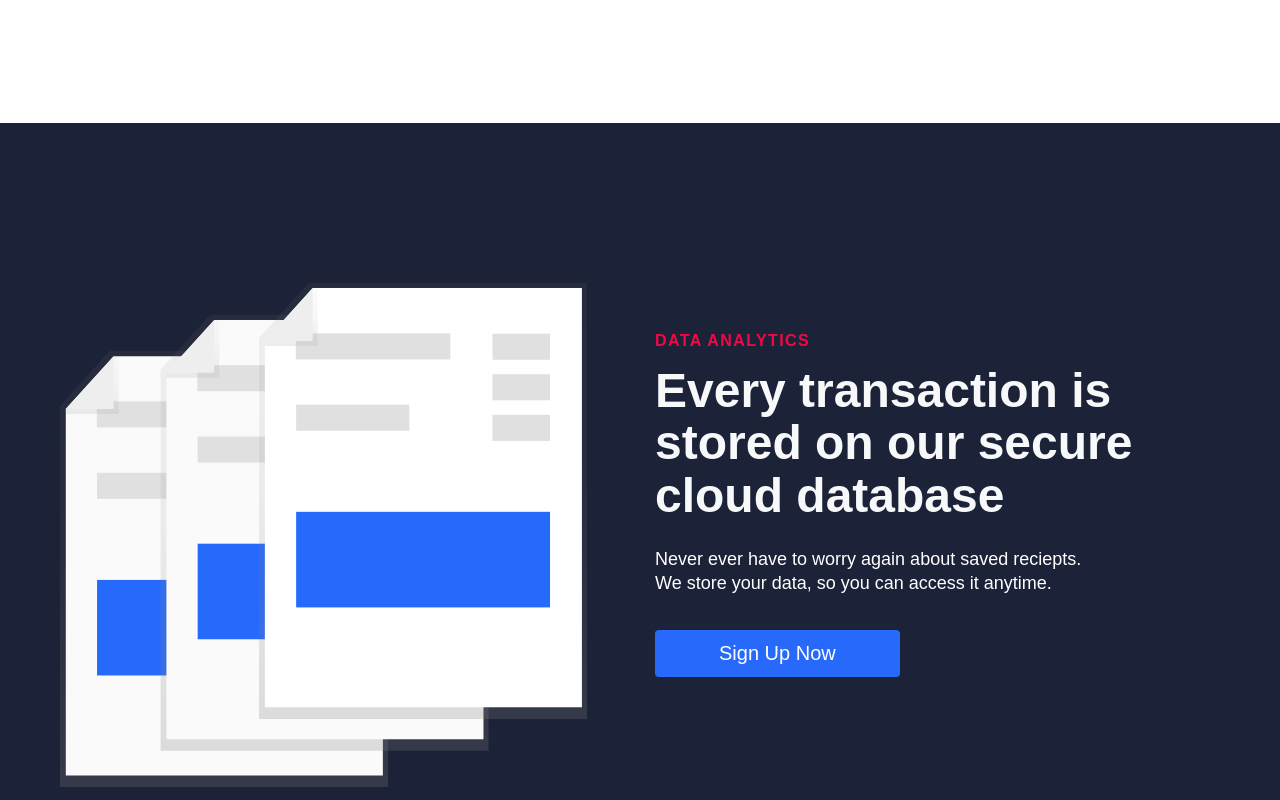
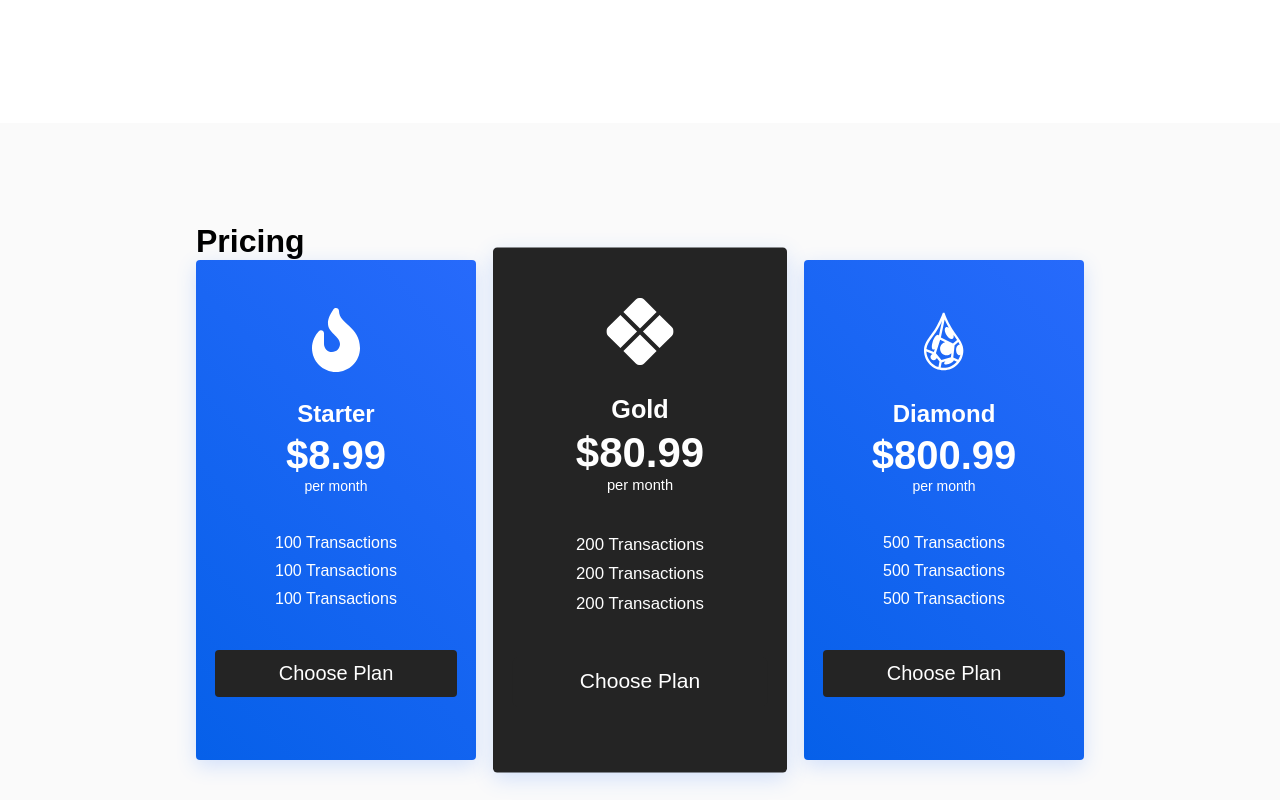
Before and after one commit to UseTheHill/blacksmith_portfolio, a React (Create React App) app: page / in a window 1280 px wide. Shown: the part 2380-3180 px from the top of the page. Built offline with nearby package versions, Linux system fonts and the light colour scheme.

Commit message:
added pricing

```diff
--- /dev/null
+++ b/src/components/Pricing.css
@@ -0,0 +1,122 @@
+.pricing__section {
+  padding: 100px 0 160px;
+  display: flex;
+  flex-direction: column;
+  justify-content: center;
+  background: #fafafa;
+}
+
+.pricing__container-card {
+  background: linear-gradient(45deg, #0660e9 0%, #276afb 100%);
+  box-shadow: 0 6px 20px rgba(56, 125, 255, 0.2);
+  width: 280px;
+  height: 500px;
+  text-decoration: none;
+  border-radius: 4px;
+}
+
+.pricing__container-card:nth-child(2) {
+  transform: scale(1.05);
+  background: #242424;
+}
+
+.pricing__container-card:hover {
+  transform: scale(1.06);
+  transition: all 0.3s ease-out;
+  color: #1c2237;
+}
+
+.pricing__container-card:nth-child(2) {
+  margin: 0 24px;
+}
+
+.pricing__container {
+  display: flex;
+  justify-content: center;
+  align-items: center;
+}
+
+.pricing__wrapper {
+  display: flex;
+  flex-direction: column;
+  align-items: start;
+  margin: 0 auto;
+}
+
+.pricing__heading {
+  color: #1c2237;
+  margin-bottom: 24px;
+}
+
+.pricing__container-cardInfo {
+  display: flex;
+  flex-direction: column;
+  height: 500px;
+  padding: 24px;
+  align-items: center;
+  color: #fff;
+}
+
+.pricing__container-cardInfo h3 {
+  margin-bottom: 5px;
+  font-size: 24px;
+}
+
+.pricing__container-cardInfo h4 {
+  font-size: 40px;
+}
+
+.pricing__container-cardInfo p {
+  font-size: 14px;
+  margin-bottom: 24px;
+}
+
+.pricing__container-features {
+  margin: 16px 0 32px;
+  list-style: none;
+}
+
+.pricing__container-features li {
+  margin-bottom: 10px;
+}
+
+.pricing__container-features {
+  display: flex;
+  flex-direction: column;
+  align-items: center;
+}
+
+.icon {
+  margin: 24px 0;
+}
+
+@media screen and (max-width: 960px) {
+  .pricing__container {
+    display: flex;
+    flex-direction: column;
+    justify-content: center;
+    align-items: center;
+    width: 100%;
+  }
+
+  .pricing__container-card {
+    width: 90%;
+  }
+
+  .pricing__wrapper {
+    margin: 0 30px;
+    display: flex;
+    flex-direction: column;
+    align-items: center;
+  }
+
+  .pricing__container-card:nth-child(2) {
+    transform: scale(1);
+    background: #242424;
+    margin: 24px;
+  }
+
+  .pricing__container-card:hover {
+    transform: none;
+  }
+}
--- /dev/null
+++ b/src/components/Pricing.js
@@ -0,0 +1,80 @@
+import React from "react";
+import "./Pricing.css";
+import { Link } from "react-router-dom";
+import { FaFire } from "react-icons/fa";
+import { Button } from "./Button";
+import { BsXDiamondFill } from "react-icons/bs";
+import { GiCrystalize } from "react-icons/gi";
+import { IconContext } from "react-icons/lib";
+
+function Pricing() {
+  return (
+    <IconContext.Provider value={{ color: "#fff", size: "64" }}>
+      <div>
+        <div className="pricing__section">
+          <div className="pricing__wrapper">
+            <h1 className="pricing__header">Pricing</h1>
+            <div className="pricing__container">
+              <Link to="/sign-up" className="pricing__container-card">
+                <div className="pricing__container-cardInfo">
+                  <div className="icon">
+                    <FaFire />
+                  </div>
+                  <h3>Starter</h3>
+                  <h4>$8.99</h4>
+                  <p>per month</p>
+                  <ul className="pricing__container-features">
+                    <li>100 Transactions</li>
+                    <li>100 Transactions</li>
+                    <li>100 Transactions</li>
+                  </ul>
+                  <Button buttonSize="btn--wide" buttonColor="primary">
+                    Choose Plan
+                  </Button>
+                </div>
+              </Link>
+              <Link to="/sign-up" className="pricing__container-card">
+                <div className="pricing__container-cardInfo">
+                  <div className="icon">
+                    <BsXDiamondFill />
+                  </div>
+                  <h3>Gold</h3>
+                  <h4>$80.99</h4>
+                  <p>per month</p>
+                  <ul className="pricing__container-features">
+                    <li>200 Transactions</li>
+                    <li>200 Transactions</li>
+                    <li>200 Transactions</li>
+                  </ul>
+                  <Button buttonSize="btn--wide" buttonColor="primary">
+                    Choose Plan
+                  </Button>
+                </div>
+              </Link>
+              <Link to="/sign-up" className="pricing__container-card">
+                <div className="pricing__container-cardInfo">
+                  <div className="icon">
+                    <GiCrystalize />
+                  </div>
+                  <h3>Diamond</h3>
+                  <h4>$800.99</h4>
+                  <p>per month</p>
+                  <ul className="pricing__container-features">
+                    <li>500 Transactions</li>
+                    <li>500 Transactions</li>
+                    <li>500 Transactions</li>
+                  </ul>
+                  <Button buttonSize="btn--wide" buttonColor="primary">
+                    Choose Plan
+                  </Button>
+                </div>
+              </Link>
+            </div>
+          </div>
+        </div>
+      </div>
+    </IconContext.Provider>
+  );
+}
+
+export default Pricing;
--- a/src/components/pages/HomePage/Home.js
+++ b/src/components/pages/HomePage/Home.js
@@ -1,6 +1,7 @@
 import React from "react";
 import HeroSection from "../../HeroSection";
 import { homeObjOne, homeObjTwo, homeObjThree, homeObjFour } from "./Data";
+import Pricing from "../../Pricing"
 
 function Home() {
   return (
@@ -8,6 +9,7 @@
       <HeroSection {...homeObjOne} />
       <HeroSection {...homeObjTwo} />
       <HeroSection {...homeObjThree} />
+      <Pricing />
       <HeroSection {...homeObjFour} />
     </>
   );
```
